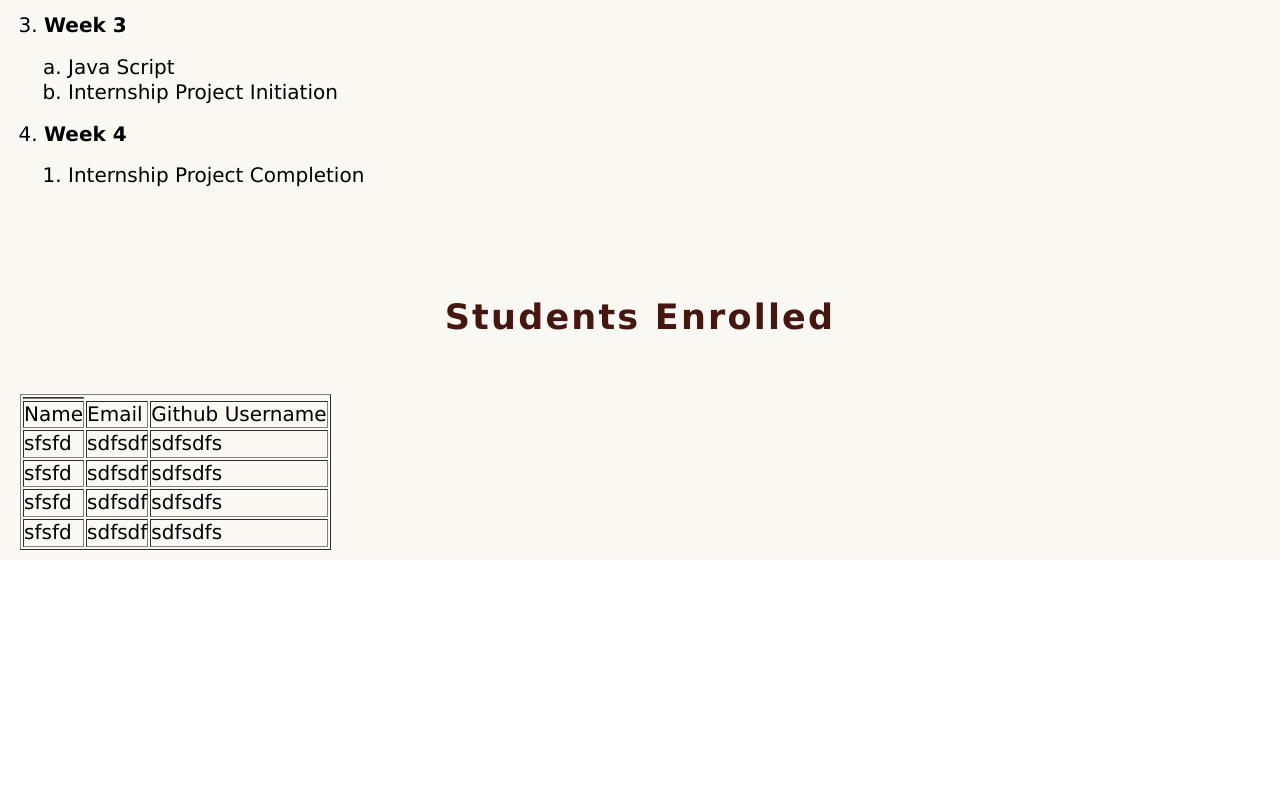
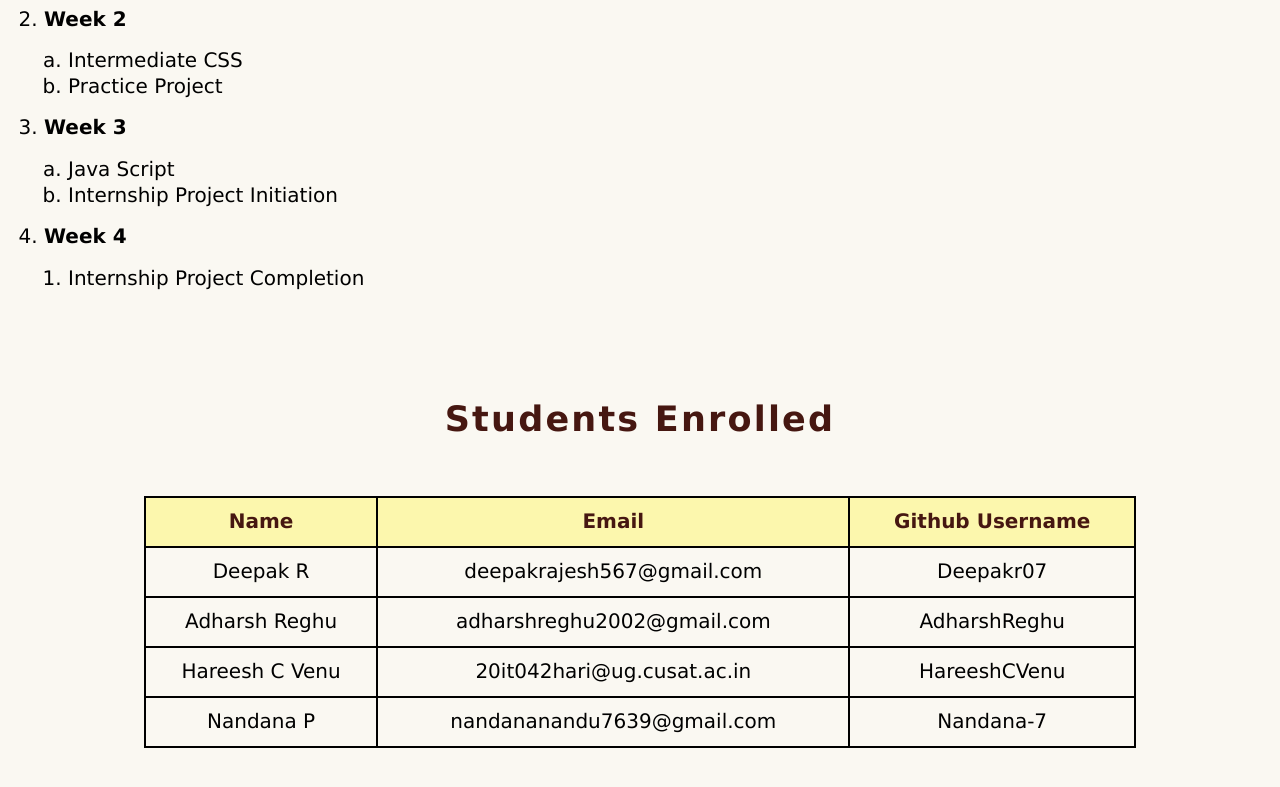
Before and after one commit to Deepakr07/learning-html-css, a plain HTML site: page index.html in a window 1280 px wide. Shown: the part 2441-3228 px from the top of the page. Before the commit the page ends 3001 px from the top, so only its background shows below. Drawn offline with Linux system fonts and the light colour scheme.

Commit message:
Task Completed [Added all necessary features]

```diff
--- a/index.html
+++ b/index.html
@@ -15,7 +15,7 @@
                 <li><a href="#" class = "link">HOME</a></li>
                 <li><a href="#abt">ABOUT</a></li>
                 <li><a href="#intern">INTERNSHIP</a></li>
-                <li><a href="#">ENROLLED</a></li>
+                <li><a href="#tab">ENROLLED</a></li>
             </ul>
         </nav>
     <div class="main-image">
@@ -49,8 +49,10 @@
             ME started off in October 2020 on World Mental Health Day, with enriching and
             inspiring online sessions for the youth conducted by our expert Empowering Coaches, <b>completely free of charge.</b>
             ME reiterates, <b>“Don’t Suffer in Silence. Let’s talk About Mental Health”.
-
-            </b>
+            </b><br><br>
+            <span><a href="https://www.mind-empowered.org/">Visit Mind Empowered <br></a><br>
+            <a href="https://www.linkedin.com/in/mind-empowered/">Linkedin</a>
+            </span>
         </p>
             <div id = "intern"></div>
             <h2>
@@ -95,48 +97,49 @@
         <div id = "enrolled"></div>
         <div class="section"></div>
         <h2>Students Enrolled</h2>
+        <div id = 'tab'></div>
         <div class="tbl">
-            <table border="1">
-                <theader>
-                    <th>
-                        <tr>
-                            <td>Name</td>
-                            <td>Email</td>
-                            <td>Github Username</td>
-                        </tr>
-                    </th>
+            <table>
+                <thead>
+                    <tr>
+                        <th>Name</th>
+                        <th>Email</th>
+                        <th>Github Username</th>
+                    </tr>
 
-                </theader>
+                </thead>
                 <tbody>
                     <tr>
-                        <td>sfsfd</td>
-                        <td>sdfsdf</td>
-                        <td>sdfsdfs</td>
+                        <td>Deepak R</td>
+                        <td>deepakrajesh567@gmail.com</td>
+                        <td>Deepakr07</td>
 
                     </tr>
                     <tr>
-                        <td>sfsfd</td>
-                        <td>sdfsdf</td>
-                        <td>sdfsdfs</td>
+                        <td>Adharsh Reghu</td>
+                        <td>adharshreghu2002@gmail.com</td>
+                        <td>AdharshReghu</td>
 
                     </tr>
                     <tr>
-                        <td>sfsfd</td>
-                        <td>sdfsdf</td>
-                        <td>sdfsdfs</td>
+                        <td>
+                            Hareesh C Venu</td>
+                        <td>20it042hari@ug.cusat.ac.in</td>
+                        <td>HareeshCVenu</td>
 
                     </tr>
                     <tr>
-                        <td>sfsfd</td>
-                        <td>sdfsdf</td>
-                        <td>sdfsdfs</td>
+                        <td>Nandana P</td>
+                        <td>nandananandu7639@gmail.com</td>
+                        <td>Nandana-7</td>
 
                     </tr>
                 </tbody>
             </table>
-
         </div>
     </section>
     </div>
+
+
 </body>
 </html>
--- a/style.css
+++ b/style.css
@@ -92,7 +92,36 @@
         margin-top: 100px;
 
     }
-  table th{
-    font-weight: bold;
+  th ,td{
+    border: 2px solid black;
+  }
+  .tbl{
+    margin-bottom: 50px;
 
   }
+  .tbl table{
+    margin:  auto;
+    width: 80%;
+
+
+  }
+  table{
+    border-collapse: collapse;
+    overflow-x: auto;
+    margin-bottom: 50px;
+  }
+  .tbl table tr{
+    height: 50px;
+  }
+  .tbl table td{
+    text-align: center;
+  }
+  table th{
+    color: #461711;
+    background-color: #FCF7AD;
+  }
+  table tr:hover{
+background-color: antiquewhite;
+
+
+  }
```
